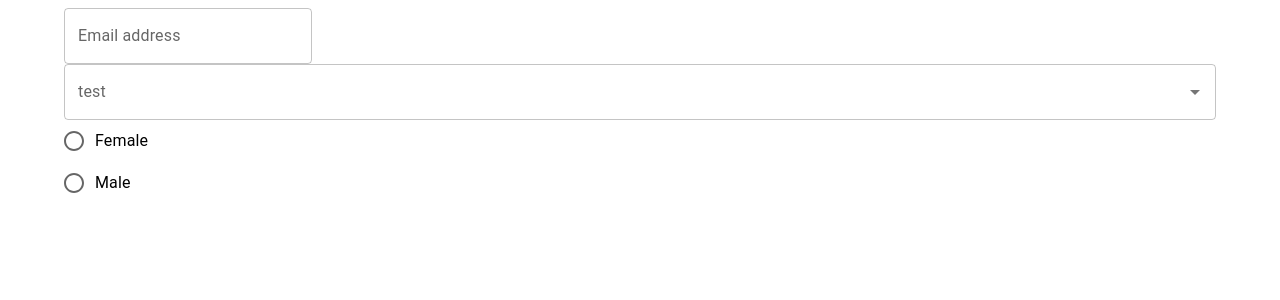
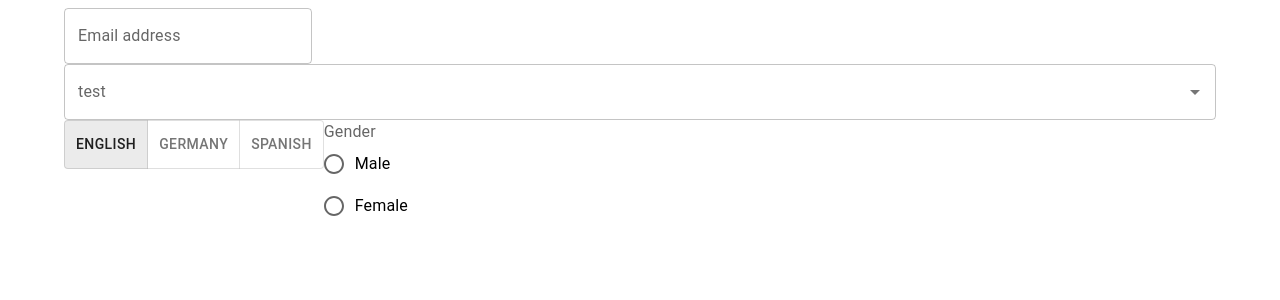
Before and after one commit to amirnz026/react-hook-form-mui-zod, a React (Vite) app: page / in a window 1280 px wide. Shown: the top 300 px of the page. Built offline with nearby package versions, Linux system fonts and the light colour scheme.

Commit message:
Radio group controller

```diff
--- a/src/App.tsx
+++ b/src/App.tsx
@@ -1,24 +1,27 @@
+import { useEffect } from "react";
 import { useFormContext } from "react-hook-form";
 
-import {
-  Container,
-  FormControlLabel,
-  Radio,
-  RadioGroup,
-  TextField,
-  ToggleButton,
-  ToggleButtonGroup,
-} from "@mui/material";
+import { Container, TextField } from "@mui/material";
 
 import { RHFAutocomplete } from "./components/RHFAutocomplete";
+import RHFRadioGroup from "./components/RHFRadioGroup";
+import RHFToggleButtonGroup from "./components/RHFToggleButtonGroup";
 import { Schema } from "./types/schema";
-import { STATES } from "./utils/mockData";
+import { GENDERS, LANGUAGES, STATES } from "./utils/mockData";
 
 export default function App() {
   const {
     register,
     formState: { errors },
+    watch,
   } = useFormContext<Schema>();
+
+  useEffect(() => {
+    const subscription = watch((value, { name, type }) =>
+      console.log(value, name, type)
+    );
+    return () => subscription.unsubscribe();
+  }, [watch]);
 
   return (
     <Container>
@@ -28,13 +31,12 @@ export default function App() {
         error={!!errors.emailAddress}
         helperText={errors.emailAddress?.message}
       />
-
       <RHFAutocomplete<Schema> name="states" options={STATES} />
-
-      <RadioGroup {...register("gender")}>
-        <FormControlLabel value="female" control={<Radio />} label="Female" />
-        <FormControlLabel value="male" control={<Radio />} label="Male" />
-      </RadioGroup>
+      <RHFToggleButtonGroup<Schema>
+        options={LANGUAGES}
+        name="languagesSpoken"
+      />
+      <RHFRadioGroup<Schema> name="gender" options={GENDERS} label="Gender" />
     </Container>
   );
 }
--- /dev/null
+++ b/src/components/RHFRadioGroup.tsx
@@ -0,0 +1,47 @@
+import { Controller, FieldValues, Path, useFormContext } from "react-hook-form";
+
+import {
+  FormControl,
+  FormControlLabel,
+  FormLabel,
+  Radio,
+  RadioGroup,
+} from "@mui/material";
+
+import { Options } from "../types/options";
+
+interface Props<T extends FieldValues> {
+  options: Options;
+  name: Path<T>;
+  label: string;
+}
+
+export default function RHFRadioGroup<T extends FieldValues>({
+  options,
+  name,
+  label,
+}: Props<T>) {
+  const { control } = useFormContext<T>();
+
+  return (
+    <Controller
+      control={control}
+      name={name}
+      render={({ field }) => (
+        <FormControl {...field}>
+          <FormLabel>{label}</FormLabel>
+          <RadioGroup>
+            {options.map((gender) => (
+              <FormControlLabel
+                value={gender.id}
+                control={<Radio />}
+                label={gender.label}
+                key={gender.id}
+              />
+            ))}
+          </RadioGroup>
+        </FormControl>
+      )}
+    />
+  );
+}
--- a/src/components/RHFToggleButtonGroup.tsx
+++ b/src/components/RHFToggleButtonGroup.tsx
@@ -1,24 +1,41 @@
-import { useFormContext } from "react-hook-form";
+import { Controller, FieldValues, Path, useFormContext } from "react-hook-form";
 
 import { ToggleButton, ToggleButtonGroup } from "@mui/material";
 
 import { Options } from "../types/options";
-import { Schema } from "../types/schema";
 
-interface Props {
+interface Props<T extends FieldValues> {
   options: Options;
+  name: Path<T>;
 }
 
-export default function RHFToggleButtonGroup({ options }: Props) {
-  const { register } = useFormContext<Schema>();
+export default function RHFToggleButtonGroup<T extends FieldValues>({
+  options,
+  name,
+}: Props<T>) {
+  const { control } = useFormContext<T>();
 
   return (
-    <ToggleButtonGroup {...register("languagesSpoken")}>
+    <Controller
+      control={control}
+      name={name}
+      render={({ field: { onChange, value, ...field } }) => (
+        <ToggleButtonGroup
+          onChange={(_, newValue) => {
+            if (newValue.length) {
+              onChange(newValue);
+            }
+          }}
+          value={value.length ? value : [options[0].id]}
+          {...field}
+        >
           {options.map((option) => (
             <ToggleButton value={option.id} key={option.id}>
               {option.label}
             </ToggleButton>
           ))}
         </ToggleButtonGroup>
+      )}
+    />
   );
 }
--- a/src/types/schema.ts
+++ b/src/types/schema.ts
@@ -42,7 +42,7 @@ export type Schema = z.infer<typeof schema>;
 
 export const defaultValues: Schema = {
   emailAddress: "",
-  gender: "",
+  gender: { id: "", label: "" },
   isTeacher: false,
   states: [],
   languagesSpoken: [],
--- a/src/utils/mockData.ts
+++ b/src/utils/mockData.ts
@@ -20,3 +20,11 @@ export const LANGUAGES: Options = [
     label: "Spanish",
   },
 ];
+
+export const GENDERS: Options = [
+  {
+    id: "1",
+    label: "Male",
+  },
+  { id: "2", label: "Female" },
+];
```
Lines whose indentation alone changed are shown as unchanged.
